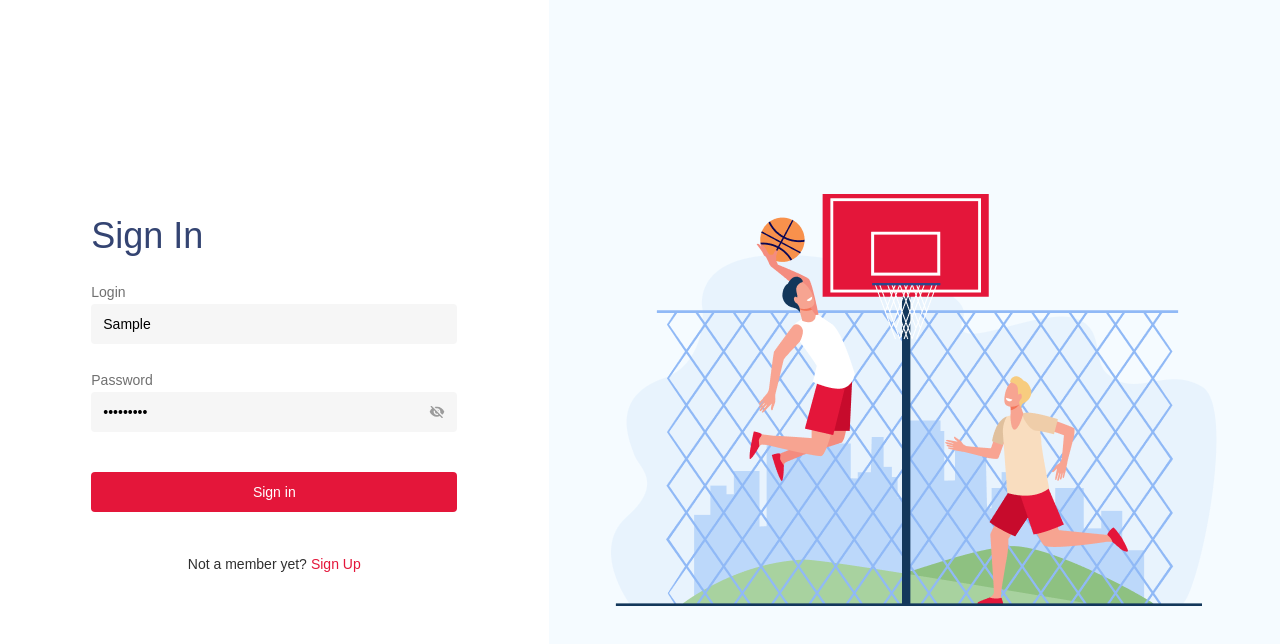
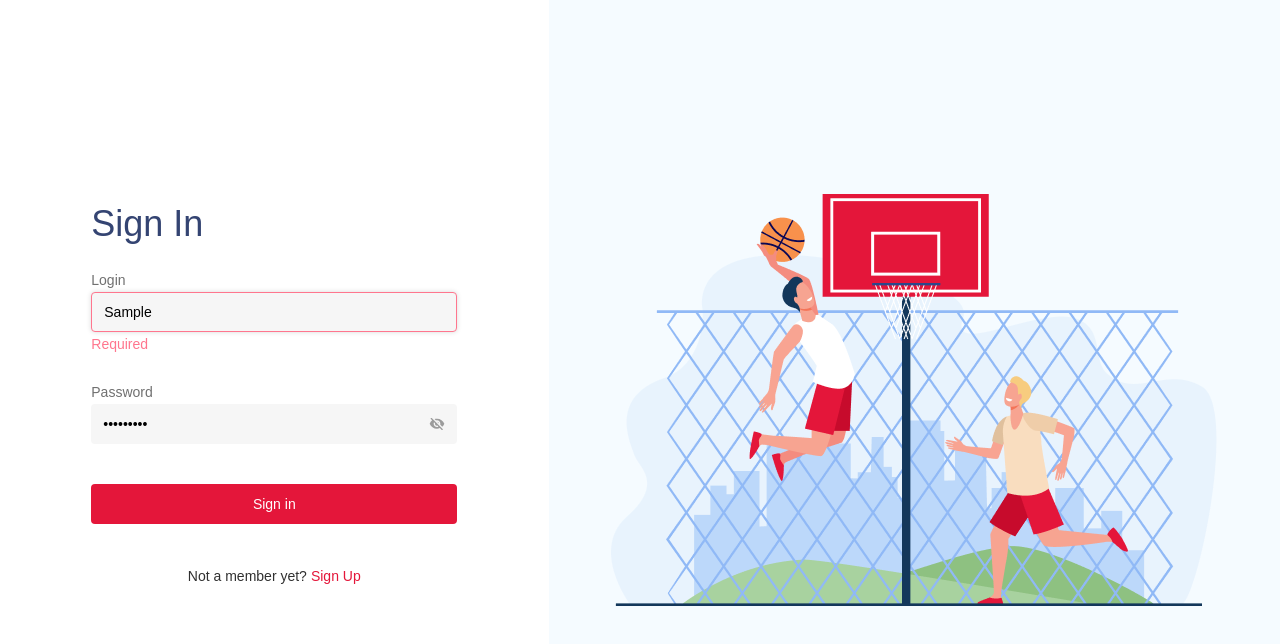
Before and after one commit to BlueSky428/Dex-Baskeball, a React (Create React App) app: page / in a window 1280 px wide. Both pictures are taken after typing "Sample", "Sample123" into the empty fields and a click on the button "Sign in". Shown: the top 644 px of the page. Built offline with nearby package versions, Linux system fonts and the light colour scheme.

Commit message:
added react hook forms

```diff
--- a/src/components/ui/Input.tsx
+++ b/src/components/ui/InputFormAuth.tsx
@@ -1,6 +1,6 @@
 import { FC } from "react";
 import styled from "styled-components";
-import { UseFormMethods } from "react-hook-form";
+import { FieldError, RegisterOptions, UseFormMethods } from "react-hook-form";
 
 interface InputProps
   extends Partial<Pick<UseFormMethods, "register" | "errors">> {
@@ -8,14 +8,16 @@ interface InputProps
   label: string;
   type: "text" | "password";
   placeholder: string;
+  registerOptions?: RegisterOptions;
   value?: string;
   disabled?: boolean;
   icon?: string;
   onClickIcon?: () => void;
+  error?: FieldError;
 }
 
-export const FormInput: FC<InputProps> = ({
-  value,
+export const InputFormAuth: FC<InputProps> = ({
+  registerOptions,
   type,
   label,
   name,
@@ -23,16 +25,17 @@ export const FormInput: FC<InputProps> = ({
   placeholder,
   icon,
   onClickIcon,
-}) => {
+  error,
+}): JSX.Element => {
   return (
     <InputContainer>
       {label && <label>{label}</label>}
-      <InputWrapper>
+      <InputWrapper error={!!error}>
         <Input
-          ref={register}
+          ref={register && register(registerOptions)}
           placeholder={placeholder}
           type={type}
-          value={value}
+          id={name}
           name={name}
         />
         {icon && (
@@ -41,11 +44,12 @@ export const FormInput: FC<InputProps> = ({
           </IconWrapper>
         )}
       </InputWrapper>
+      {error && <p style={{ color: "#FF768E" }}>{error.message}</p>}
     </InputContainer>
   );
 };
 
-const InputWrapper = styled.div`
+const InputWrapper = styled.div<{ error: boolean }>`
   display: flex;
   align-items: center;
   justify-content: space-between;
@@ -54,7 +58,7 @@ const InputWrapper = styled.div`
   height: 40px;
   width: 100%;
   padding: 0 12px;
-  border: none;
+  border: ${({ error }) => (error ? "1px solid #FF768E" : "none")};
   border-radius: 4px;
   cursor: pointer;
 
@@ -75,9 +79,6 @@ const InputWrapper = styled.div`
     &:hover {
       background: ${({ theme }) => theme.colors.lightestGrey1};
     }
-  }
-
-  &error {
   }
 `;
 
--- a/src/modules/auth/login/LoginPage.tsx
+++ b/src/modules/auth/login/LoginPage.tsx
@@ -2,7 +2,7 @@ import { FC, useState } from "react";
 import { useForm } from "react-hook-form";
 import { LoginForm } from "./components/loginForm/LoginForm";
 
-type FormData = {
+export type FormFields = {
   login: string;
   password: string;
 };
@@ -10,7 +10,8 @@ type FormData = {
 export const LoginPage: FC = () => {
   const [showPassword, setShowPassword] = useState<boolean>(false);
 
-  const { register, handleSubmit } = useForm<FormData>({
+  const { register, handleSubmit, errors } = useForm<FormFields>({
+    mode: "onBlur",
     defaultValues: {
       login: "",
       password: "",
@@ -28,6 +29,7 @@ export const LoginPage: FC = () => {
   return (
     <>
       <LoginForm
+        errors={errors}
         register={register}
         onSubmit={onSubmit}
         showPassword={showPassword}
--- a/src/modules/auth/login/components/loginForm/LoginForm.tsx
+++ b/src/modules/auth/login/components/loginForm/LoginForm.tsx
@@ -2,24 +2,20 @@ import { FC } from "react";
 import styled from "styled-components";
 import { LayoutAuth } from "../../../../../components/layouts/LayoutAuth";
 import { Button } from "../../../../../components/ui/Button";
-import { FormInput } from "../../../../../components/ui/Input";
+import { InputFormAuth } from "../../../../../components/ui/InputFormAuth";
 import { AuthNavigation } from "../../../../../components/navigation/AuthNavigation";
 import iconVis from "../../../../../assets/images/icon/visibility_24px.png";
 import iconVisOff from "../../../../../assets/images/icon/visibility_off_24px.svg";
 import layer1 from "../../../../../assets/images/icon/Layer 1.png";
-import { UseFormMethods } from "react-hook-form";
-
-interface propsForm {
-  onClickIcon?: () => void;
-  showPassword: boolean;
-  onSubmit: () => void;
-}
+import { FieldErrors, UseFormMethods } from "react-hook-form";
+import { FormFields } from "../../LoginPage";
 
 interface FormProps
   extends Partial<Pick<UseFormMethods, "register" | "errors">> {
   onClickIcon?: () => void;
   showPassword: boolean;
   onSubmit: () => void;
+  errors: FieldErrors<FormFields>;
 }
 
 export const LoginForm: FC<FormProps> = ({
@@ -27,23 +23,34 @@ export const LoginForm: FC<FormProps> = ({
   onClickIcon,
   onSubmit,
   register,
+  errors,
 }) => {
+  console.log(errors);
+
   return (
     <LayoutAuth titleText="Sign In" img={layer1}>
-      <FormLogin onSubmit={onSubmit}>
-        <FormInput
-          register={register}
-          placeholder="Enter Login"
-          // value=""
+      <Form onSubmit={onSubmit}>
+        <InputFormAuth
           type="text"
           label="Login"
           name="login"
+          register={register}
+          error={errors.login}
+          placeholder="Enter Login"
+          registerOptions={{
+            required: "Required",
+            pattern: {
+              value: /^[a-z0-9_-]{3,16}$/,
+              message: "Required", // JS only: <p>error message</p> TS only support string
+            },
+          }}
         />
 
-        <FormInput
+        <InputFormAuth
           placeholder="Enter Password"
           // value=""
           register={register}
+          errors={errors}
           name="password"
           type={showPassword ? "text" : "password"}
           label="Password"
@@ -51,7 +58,7 @@ export const LoginForm: FC<FormProps> = ({
           onClickIcon={onClickIcon}
         />
         <Button>Sign in</Button>
-      </FormLogin>
+      </Form>
       <AuthNavigation
         text="Not a member yet?"
         actionText="Sign Up"
@@ -61,7 +68,7 @@ export const LoginForm: FC<FormProps> = ({
   );
 };
 
-const FormLogin = styled.form`
+const Form = styled.form`
   max-width: 366px;
   width: 100%;
 `;
```
Also changed, not shown: 1 other file (tests, documents, lock files or other folders).
